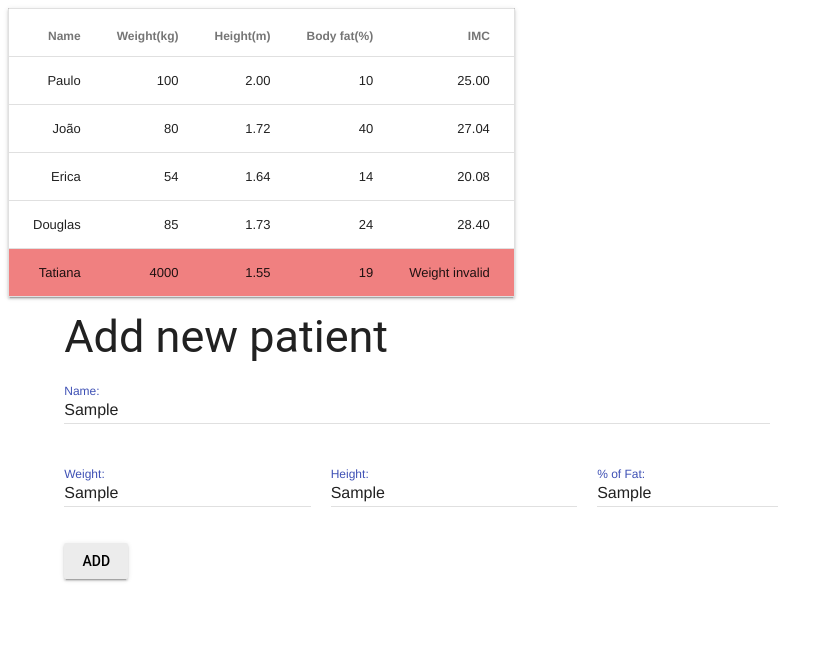
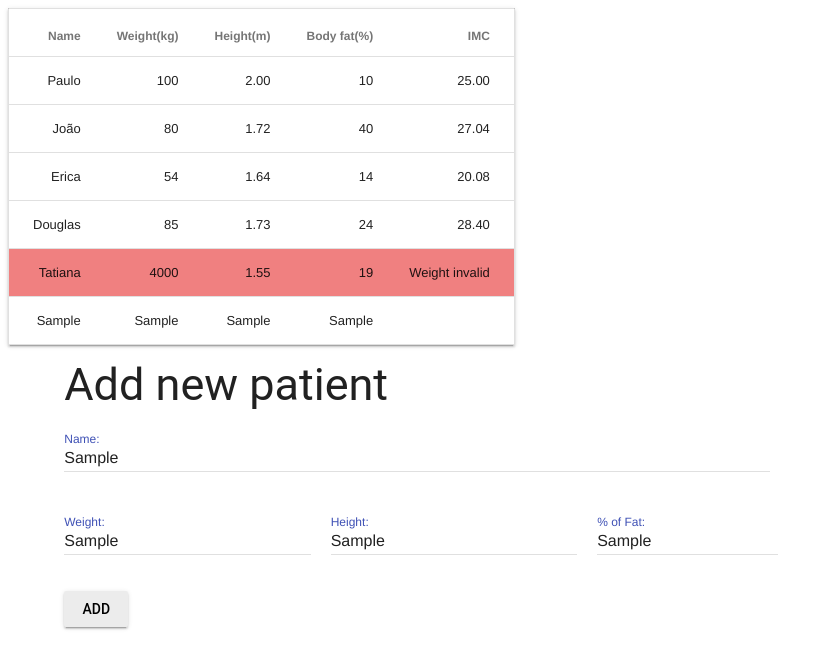
Before and after one commit to gustavodfaguiar/javascript-web-alura, a plain HTML site: page index.html in a window 1280 px wide. Both pictures are taken after typing "Sample", "Sample", "Sample", "Sample" into the empty fields and a click on the button "ADD". Shown: the whole page, without its empty margins (0-826 px from the left). Drawn offline with nearby package versions, Linux system fonts and the light colour scheme.

Commit message:
Add function append tr in table

```diff
--- a/index.html
+++ b/index.html
@@ -20,7 +20,7 @@
 				<th>IMC</th>
 			</tr>
 		</thead>
-		<tbody>
+		<tbody class="tbody">
 			<tr class="patient">
 				<td>Paulo</td>
 				<td class="info-weight">100</td>
@@ -66,7 +66,7 @@
 		<div class="mdl-grid">
 		   	<h2 class="mdl-cell mdl-cell--4-col">Add new patient</h2>
 			<ul id="error-messages"></ul>
-		    <form id="form-add">
+		    <form class="form-add">
 		         <div class="mdl-cell mdl-cell--11-col mdl-textfield mdl-js-textfield mdl-textfield--floating-label">
 		            <label class="mdl-textfield__label">Name:</label>
 		            <input class="mdl-textfield__input" name="name" type="text" placeholder="Enter the name of your patient">
@@ -81,7 +81,7 @@
 		        </div>
 		        <div class="mdl-cell mdl-cell--3-col mdl-textfield mdl-js-textfield mdl-textfield--floating-label">
 		            <label class="mdl-textfield__label">% of Fat:</label>
-		            <input class="mdl-textfield__input" type="text" placeholder="Enter the percentage of fat for your patient">
+		            <input class="mdl-textfield__input" name="fat" type="text" placeholder="Enter the percentage of fat for your patient">
 		        </div>
 
 				<div class="mdl-cell mdl-cell--12-col">
--- a/js/main.js
+++ b/js/main.js
@@ -37,5 +37,37 @@ for (var i = 0; i < patients.length; i++) {
 var buttonAdd = document.querySelector('.button-add');
 buttonAdd.addEventListener("click", function(event){
 	event.preventDefault();
-	console.log('oizinho')
+
+	var form = document.querySelector(".form-add");
+
+	var name = form.name.value
+	var weight = form.weight.value
+	var height = form.height.value
+	var fat = form.fat.value
+
+	var patientTr = document.createElement("tr");
+
+	var nameTd = document.createElement("td");
+	var weightTd = document.createElement("td");
+	var heightTd = document.createElement("td");
+	var fatTd = document.createElement("td");
+	var imcTd = document.createElement("td");
+
+	nameTd.textContent = name;
+	weightTd.textContent = weight;
+	heightTd.textContent = height;
+	fatTd.textContent = fat;
+
+	patientTr.appendChild(nameTd);
+	patientTr.appendChild(weightTd);
+	patientTr.appendChild(heightTd);
+	patientTr.appendChild(fatTd);
+	patientTr.appendChild(imcTd);
+
+	console.log(patientTr);
+
+	var table = document.querySelector(".tbody");
+
+	table.appendChild(patientTr);
+
 });
```
